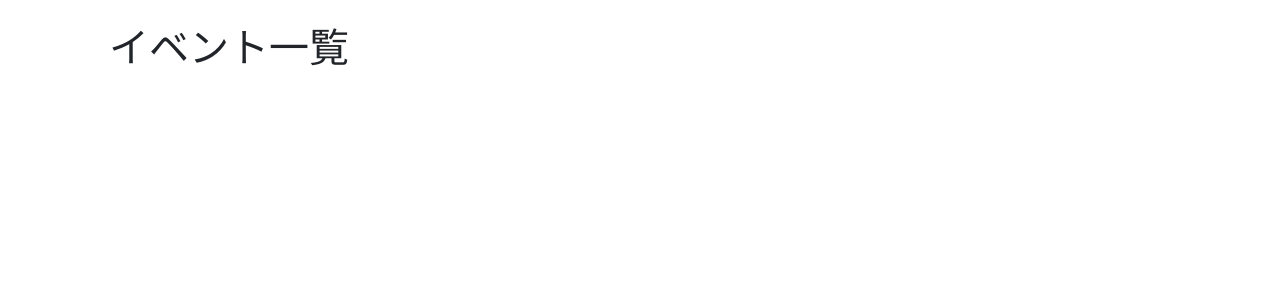
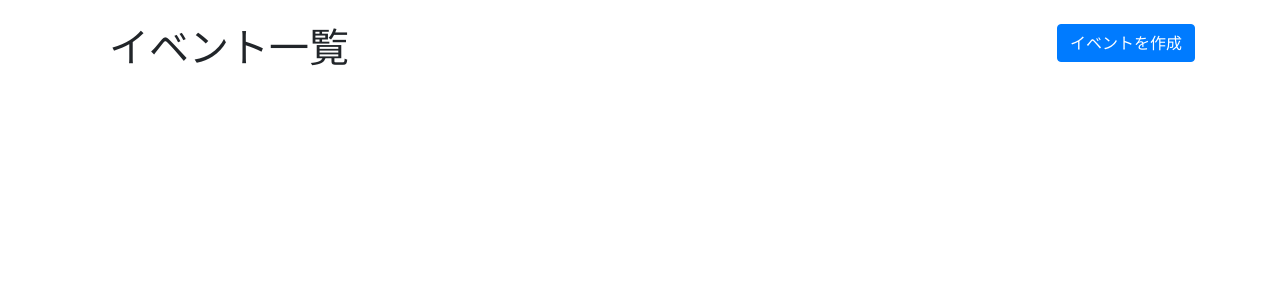
Before and after one commit to NAKKA-K/with-any-zeal, a Django app: page /product/ in a window 1280 px wide. Shown: the top 300 px of the page. Run offline with Django 3.2, Linux system fonts and the light colour scheme; data that the repository does not hold is empty; some libraries are stand-ins or nearby versions.

Commit message:
Add button to event create

```diff
--- a/product/templates/product/event_list.html
+++ b/product/templates/product/event_list.html
@@ -1,13 +1,20 @@
 {% extends 'base.html' %}
+{% load static %}
+
+{% block head %}
+<link href="{% static 'product/css/event_button.css' %}" rel="stylesheet">
+{% endblock head %}
 
 
 {% block content %}
-    <h1 class="m-4">イベント一覧</h1>
+    <a href="{% url 'product:event_create' %}" class="event-button btn btn-primary">イベントを作成</a>
+
+    <h1 class="m-4 no-float">イベント一覧</h1>
 
     {% for event in events %}
-        <div class="card mb-2"><a href="">
-            <h4 class="card-header">{{ event.name }}</h4>
+        <div class="card mb-2">
+            <a href="{% url 'product:event_create' %}"><h4 class="card-header">{{ event.name }}</h4></a>
             <p>{{ event.description }}</p>
-        </a></div>
+        </div>
     {% endfor %}
 {% endblock content %}
```
